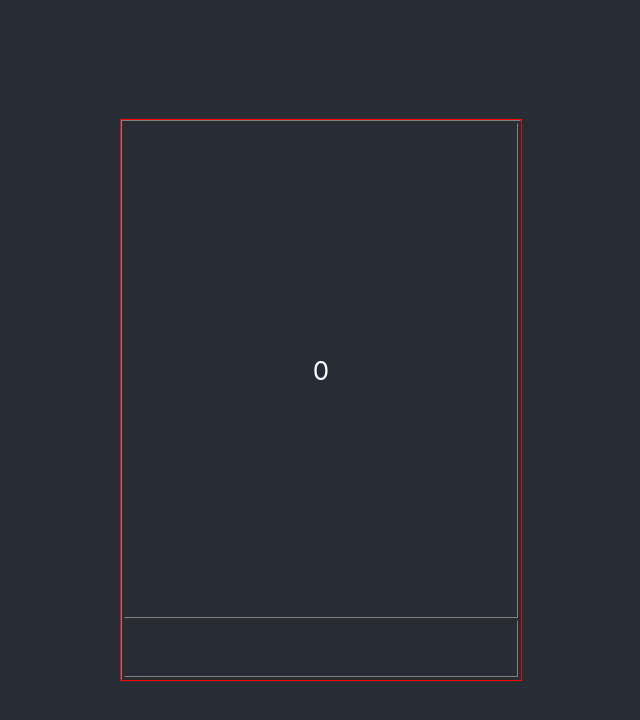
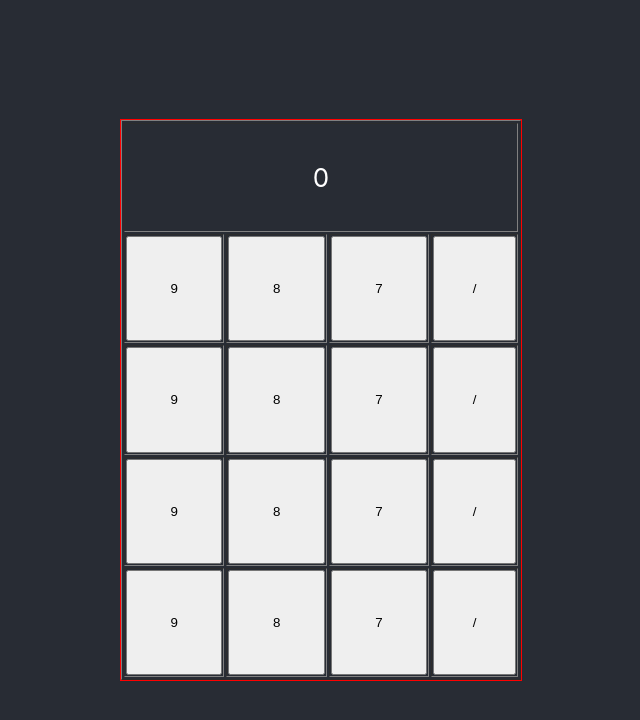
Before and after one commit to rukundoeric/calculator, a React (Create React App) app: page / in a window 1280 px wide. Shown: the top 720 px of the page, without its empty margins (319-959 px from the left). Built offline with nearby package versions, Linux system fonts and the light colour scheme.

Commit message:
implement display component

```diff
--- a/src/assets/css/style.css
+++ b/src/assets/css/style.css
@@ -41,6 +41,10 @@ table {
   width: 100%;
   height: 100%;
 }
+table button {
+  width: 100%;
+  height: 100%;
+}
 
 body {
   margin: 0;
--- a/src/assets/sass/_index.scss
+++ b/src/assets/sass/_index.scss
@@ -44,7 +44,10 @@ table {
   width: 100%;
   height: 100%;
 
-
+  button {
+    width: 100%;
+    height: 100%;
+  }
 }
 
 body {
--- a/src/components/App.js
+++ b/src/components/App.js
@@ -1,4 +1,5 @@
 import { Component } from 'react';
+import Display from './_display';
 import '../assets/css/style.css';
 
 class App extends Component {
@@ -16,11 +17,30 @@ class App extends Component {
         <div className="calc-container">
           <div className="calc-content">
             <table border="1">
+              <Display result={result} />
               <tr>
-                <td><div>{result}</div></td>
+                <td><button type="button">9</button></td>
+                <td><button type="button">8</button></td>
+                <td><button type="button">7</button></td>
+                <td><button type="button">/</button></td>
               </tr>
               <tr>
-                <td></td>
+                <td><button type="button">9</button></td>
+                <td><button type="button">8</button></td>
+                <td><button type="button">7</button></td>
+                <td><button type="button">/</button></td>
+              </tr>
+              <tr>
+                <td><button type="button">9</button></td>
+                <td><button type="button">8</button></td>
+                <td><button type="button">7</button></td>
+                <td><button type="button">/</button></td>
+              </tr>
+              <tr>
+                <td><button type="button">9</button></td>
+                <td><button type="button">8</button></td>
+                <td><button type="button">7</button></td>
+                <td><button type="button">/</button></td>
               </tr>
             </table>
           </div>
--- a/src/components/_display.js
+++ b/src/components/_display.js
@@ -0,0 +1,16 @@
+import React from 'react';
+import PropTypes from 'prop-types';
+
+function Display({ result }) {
+  return (
+    <tr>
+      <td colSpan="4"><div>{result}</div></td>
+    </tr>
+  );
+}
+
+Display.propTypes = {
+  result: PropTypes.number.isRequired,
+};
+
+export default Display;
```
Also changed, not shown: 1 other file (tests, documents, lock files or other folders).
